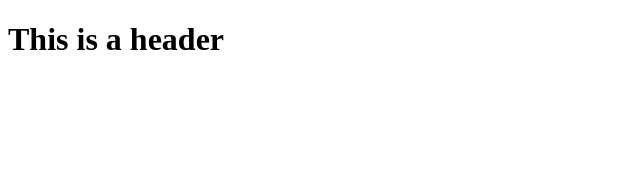
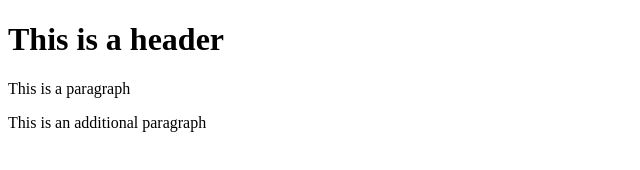
Before and after one commit to backroadtech/git-test, a website: page index.html in a window 1280 px wide. Shown: the whole page, without its empty margins (0-640 px from the left). Drawn offline with Linux system fonts and the light colour scheme.

Commit message:
4th commit

```diff
--- a/index.html
+++ b/index.html
@@ -2,5 +2,7 @@
 <html>
     <body>
         <h1>This is a header</h1>
+        <p>This is a paragraph</p>
+        <p>This is an additional paragraph</p>
     </body>
 </html>
```
Also changed, not shown: package.json (added, +24 -0 lines), 2 other files.
